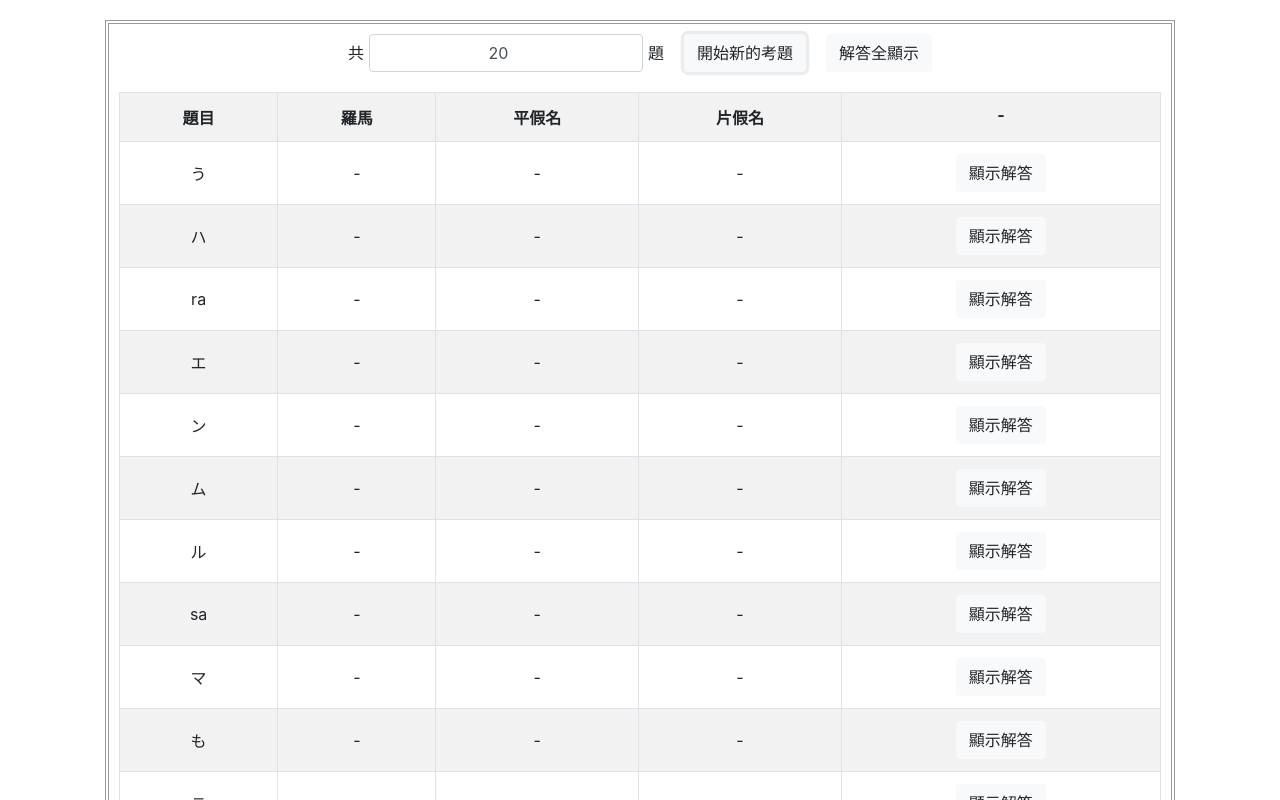
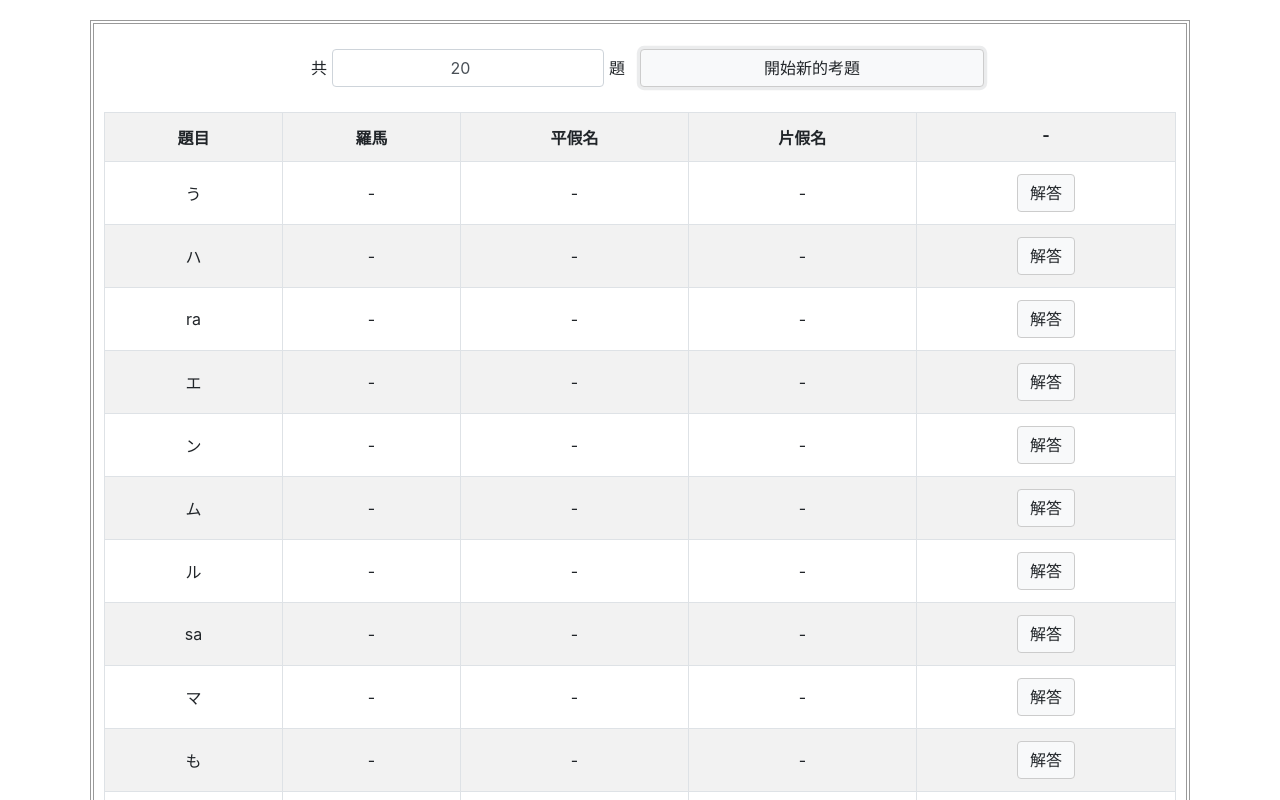
Before and after one commit to emu-rabbit/50-Hiragana-Test, a plain HTML site: page index.html in a window 1280 px wide. Both pictures are taken after a click on the button "開始新的考題". Shown: the top 800 px of the page. Drawn offline with nearby package versions, Linux system fonts and the light colour scheme.

Commit message:
Perf: Import RWD ability

```diff
--- a/index.html
+++ b/index.html
@@ -8,17 +8,17 @@
 <body>
 	<div class="container">
 		<div id="app">
-			<div style="margin: 20px; border: 4px #999999 double; padding: 10px;">
-				<form class="form-inline" style="margin: 0px;">
-					<div class="form-row align-items-center mx-auto" style="margin: 0px;">
-						<span style="margin-right: 5px;">共</span>
+			<div style="margin: 20px 5px; border: 4px #999999 double; padding: 10px;">
+				<div class="row" style="margin: 10px 20px; justify-content: center;">
+					<div class="col-xs-12 col-lg-4 d-flex align-items-center" style="margin: 5px 0">
+						<span style="margin-right: 5px">共</span>
 						<input class="form-control" type="number" v-model="questionNum">
-						<span style="margin-left: 5px;">題</span>
-						<button type="button" class="btn btn-light" @click="quesGen" style="margin-left: 20px;">開始新的考題</button>
-						<button type="button" class="btn btn-light" @click="showAnss" style="margin-left: 20px;">解答全顯示</button>
+						<span style="margin-left: 5px">題</span>
 					</div>
-				</form>
-				<table class="table table-striped table-bordered" style="margin-top: 20px;" v-if="ques.length!=0">
+					<button type="button" class="btn btn-light col-xs-12 col-lg-4" @click="quesGen" style="margin: 5px 0">開始新的考題</button>
+				</div>
+				<div v-if="ques.length!=0">
+					<table class="table table-striped table-bordered" style="margin-top: 20px;">
 						<tbody>
 							<tr>
 								<th>題目</th>
@@ -33,13 +33,15 @@
 								<td class="align-middle">{{ qu.show ? dic[qu.index].hiragana : '-' }}</td>
 								<td class="align-middle">{{ qu.show ? dic[qu.index].katakana : '-' }}</td>
 								<td>
-								<button class="btn btn-light" @click="qu.show=true">顯示解答</button>
+									<button class="btn btn-light" @click="qu.show=true">解答</button>
 								</td>
 							</tr>
 						</tbody>
 					</table>
+					<button type="button" class="btn btn-light" @click="showAnss">解答全顯示</button>
 				</div>
-			<div style="margin: 20px; border: 4px #999999 double; padding: 10px;">
+			</div>
+			<div style="margin: 20px 5px; border: 4px #999999 double; padding: 10px;">
 				<button class="btn btn-light" @click="showDic=!showDic">五十音表</button>
 				<table style="margin-top: 20px;" class="table table-striped table-bordered" v-if="showDic">
 					<tr v-for="word in dic">
@@ -65,6 +67,9 @@
 		}
 		#author{
 			margin-top: 30px;
+		}
+		.btn-light{
+			border: 1px solid #CCCCCC;
 		}
 	</style>
 	<script type="text/javascript">
```
Lines whose indentation alone changed are shown as unchanged.
